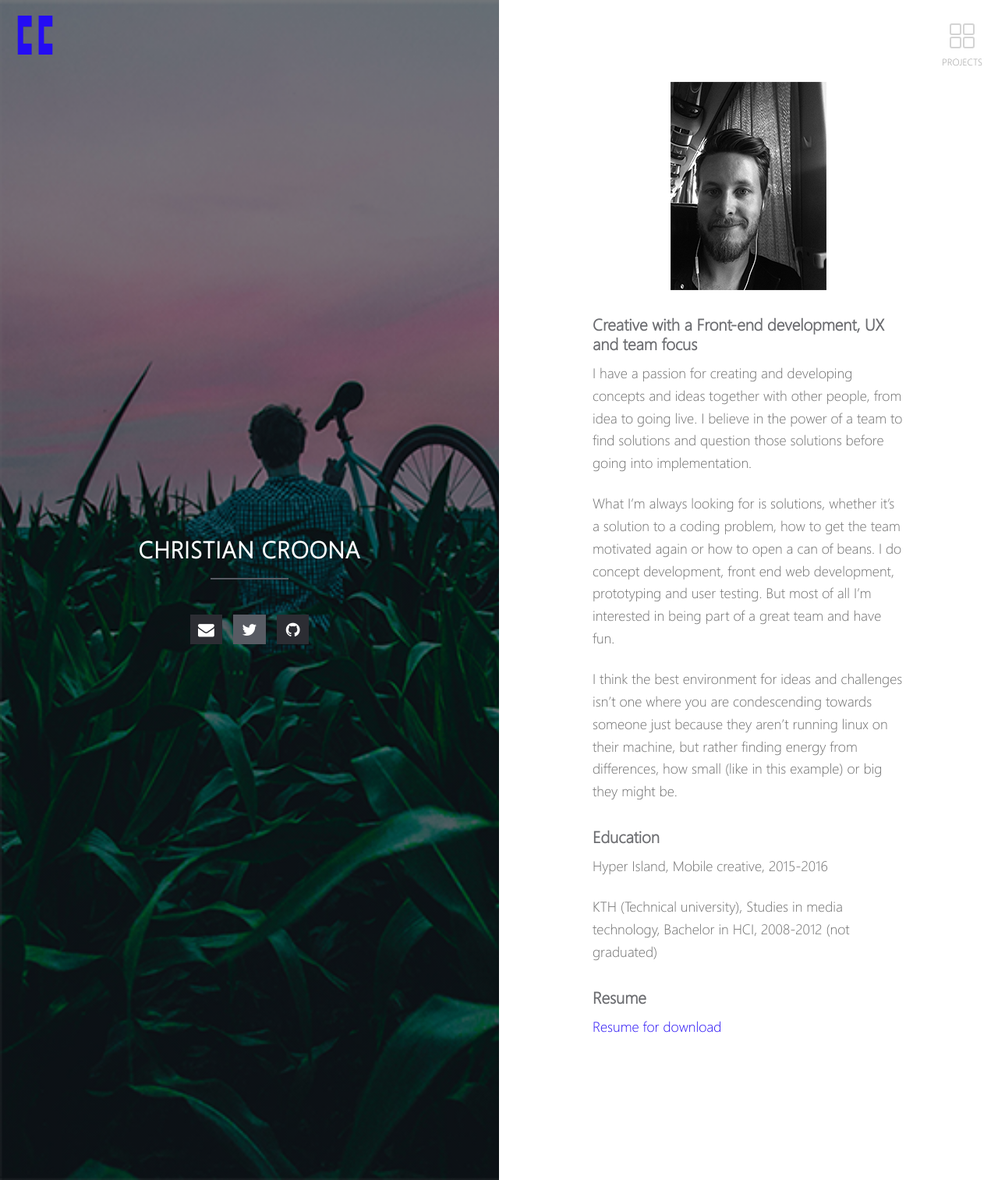
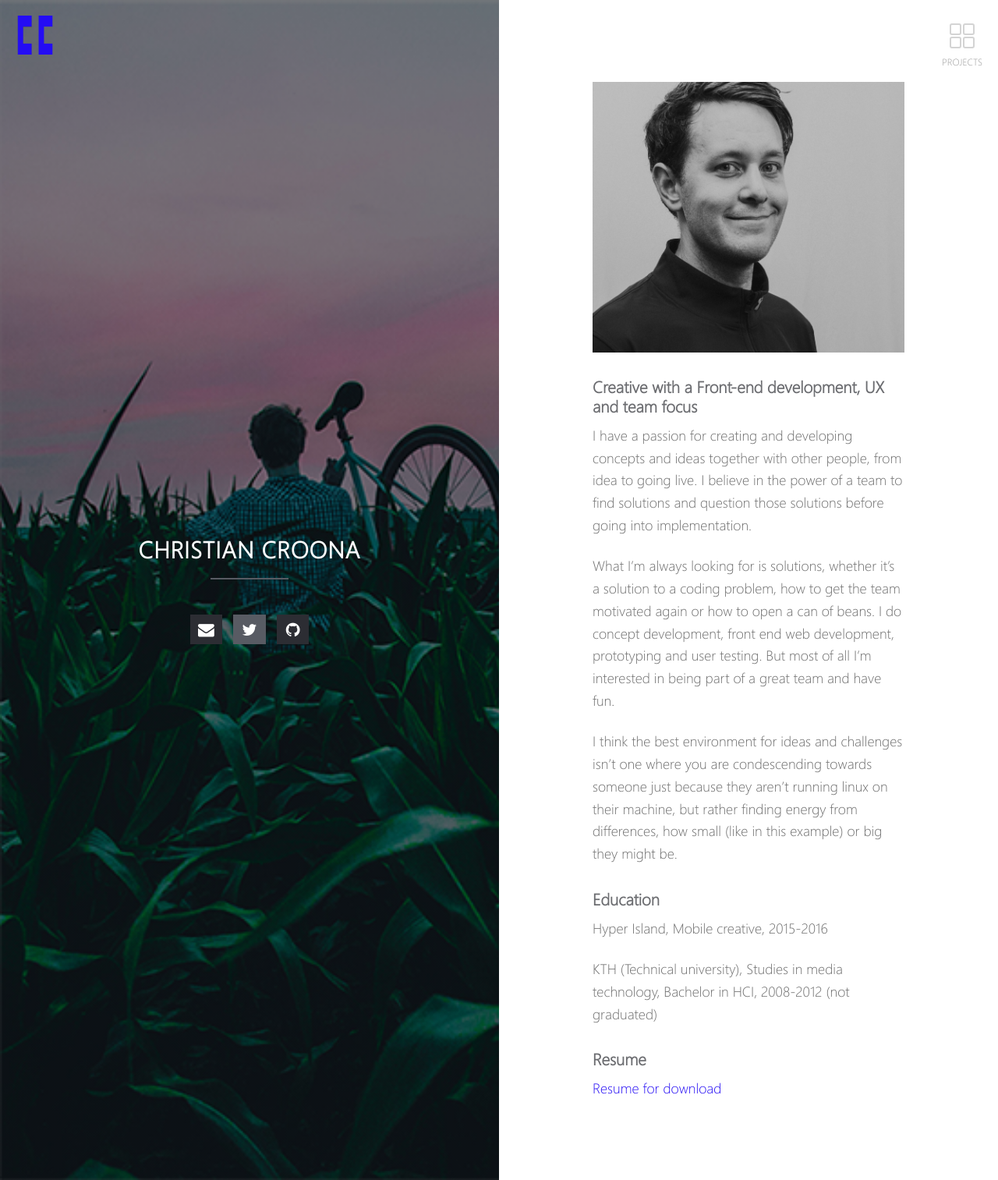
Before and after one commit to cc-lemon/cc-lemon.github.io-, a Jekyll site: the page built from index.md, in a window 1280 px wide. Shown: the whole page at 78% size. Built offline with Jekyll 4.4.1, drawn with Linux system fonts in a browser that asks for light colours.

Commit message:
Updated profilepic

```diff
--- a/index.md
+++ b/index.md
@@ -3,7 +3,7 @@ layout: home
 
 ---
 
-![patch](/images/profilepic.png){:class="img-responsive"}
+![patch](/images/Christian_cropped.jpeg){:class="img-responsive"}
 
 ### Creative with a Front-end development, UX and team focus
 
```
Also changed, not shown: images/Christian_cropped.jpeg (added).
